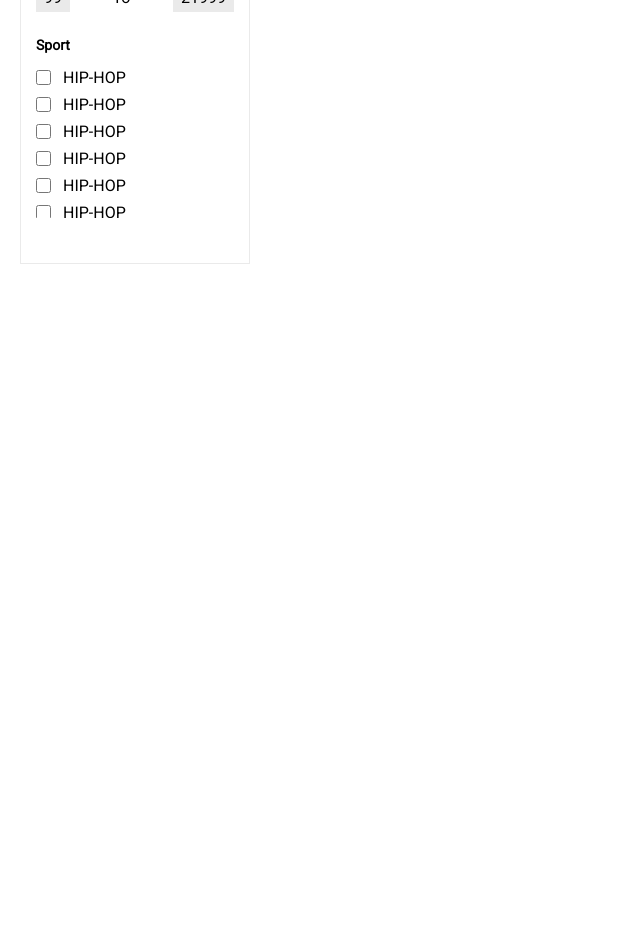
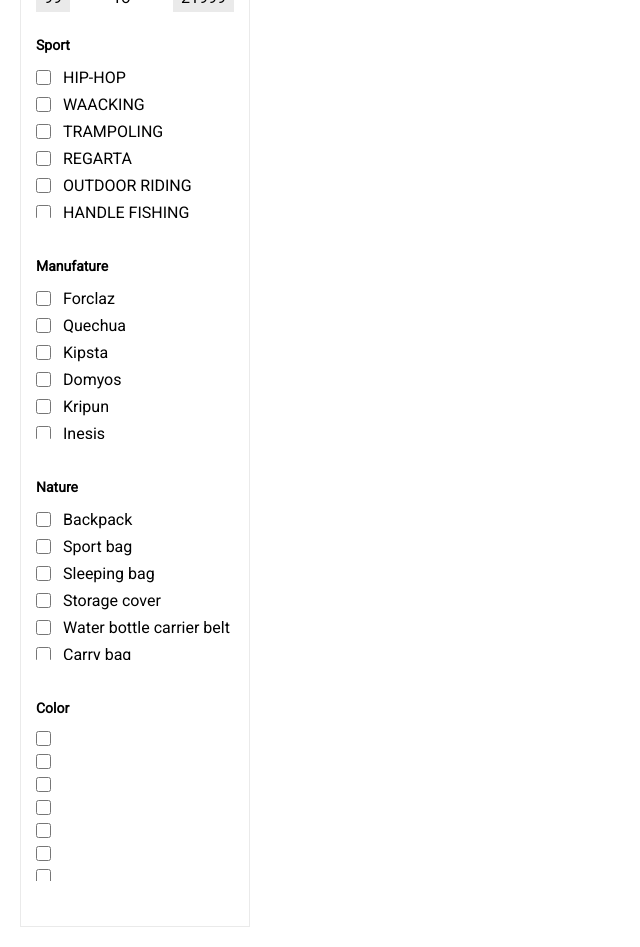
Before and after one commit to Mdakhib/dechathlon-b2b, a React (Create React App) app: page /search in a window 1280 px wide. Shown: the part 300-1247 px from the top of the page, without its empty margins (0-640 px from the left). Before the commit the page ends 800 px from the top, so only its background shows below. Built offline with nearby package versions, Linux system fonts and the light colour scheme.

Commit message:
manufature and nature filter added

```diff
--- a/src/assets/data/filterData.js
+++ b/src/assets/data/filterData.js
@@ -5,42 +5,254 @@ export const sportsFilter = [
   },
   {
     id: 2,
-    name: "HIP-HOP",
+    name: "WAACKING",
   },
   {
     id: 3,
-    name: "HIP-HOP",
+    name: "TRAMPOLING",
   },
   {
     id: 4,
-    name: "HIP-HOP",
+    name: "REGARTA",
   },
   {
     id: 5,
-    name: "HIP-HOP",
+    name: "OUTDOOR RIDING",
+  },
+  {
+    id: 6,
+    name: "HANDLE FISHING",
+  },
+  {
+    id: 7,
+    name: "YACHT SAILING",
+  },
+  {
+    id: 8,
+    name: "DINGHY CATAMARAN SAILING",
+  },
+  {
+    id: 9,
+    name: "WAVEBOARD",
+  },
+  {
+    id: 10,
+    name: "CRICKET",
+  },
+  {
+    id: 11,
+    name: "LACROSSE",
+  },
+  {
+    id: 12,
+    name: "SOFTBALL",
+  },
+  {
+    id: 13,
+    name: "SQUASH",
+  },
+  {
+    id: 14,
+    name: "TOUCH RUBGY",
+  },
+  {
+    id: 15,
+    name: "CROSS COUNTRY SKATING",
+  },
+  {
+    id: 16,
+    name: "SHORE FISHING",
+  },
+  {
+    id: 17,
+    name: "JUDO",
+  },
+  {
+    id: 18,
+    name: "WINDSURF WAVE",
+  },
+  {
+    id: 19,
+    name: "BALLET",
+  },
+  {
+    id: 20,
+    name: "EDUCATIONAL SPORTS",
+  },
+
+];
+
+
+export const manufatureFilter = [
+  {
+    id: 1,
+    name: "Forclaz",
+  },
+  {
+    id: 2,
+    name: "Quechua",
+  },
+  {
+    id: 3,
+    name: "Kipsta",
   },
   {
     id: 4,
-    name: "HIP-HOP",
+    name: "Domyos",
   },
   {
     id: 5,
-    name: "HIP-HOP",
+    name: "Kripun",
+  },
+  {
+    id: 6,
+    name: "Inesis",
+  },
+  {
+    id: 7,
+    name: "Outshock",
+  },
+  {
+    id: 8,
+    name: "Kalenji",
+  },
+  {
+    id: 9,
+    name: "Artengo",
+  },
+  {
+    id: 10,
+    name: "Perfly",
+  },
+  {
+    id: 11,
+    name: "Solognac",
+  },
+  {
+    id: 12,
+    name: "Evadict",
+  },
+  {
+    id: 13,
+    name: "Nabaji",
+  },
+  {
+    id: 14,
+    name: "Riverside",
+  },
+  {
+    id: 15,
+    name: "Itiwit",
+  },
+  {
+    id: 16,
+    name: "Oxelo",
+  },
+  {
+    id: 17,
+    name: "Simond",
+  },
+  {
+    id: 18,
+    name: "Btwin",
+  },
+  {
+    id: 19,
+    name: "Elops",
+  },
+  {
+    id: 20,
+    name: "Korok",
+  },
+];
+
+
+export const natureFilter = [
+  {
+    id: 1,
+    name: "Backpack",
+  },
+  {
+    id: 2,
+    name: "Sport bag",
+  },
+  {
+    id: 3,
+    name: "Sleeping bag",
   },
   {
     id: 4,
-    name: "HIP-HOP",
+    name: "Storage cover",
   },
   {
     id: 5,
-    name: "HIP-HOP",
+    name: "Water bottle carrier belt",
   },
   {
-    id: 4,
-    name: "HIP-HOP",
+    id: 6,
+    name: "Carry bag",
   },
   {
-    id: 5,
-    name: "HIP-HOP",
+    id: 7,
+    name: "Punch bag",
+  },
+  {
+    id: 8,
+    name: "Golf bag",
+  },
+  {
+    id: 9,
+    name: "Mattress",
+  },
+  {
+    id: 10,
+    name: "Water bag",
+  },
+  {
+    id: 11,
+    name: "Waterproof bag",
+  },
+  {
+    id: 12,
+    name: "Frame bag",
+  },
+  {
+    id: 13,
+    name: "Padlock",
+  },
+  {
+    id: 14,
+    name: "Shoe bag",
+  },
+  {
+    id: 15,
+    name: "Bag",
+  },
+  {
+    id: 16,
+    name: "Pillow",
+  },
+  {
+    id: 17,
+    name: "Pouch",
+  },
+  {
+    id: 18,
+    name: "Saddle bag",
+  },
+  {
+    id: 19,
+    name: "Travelling bag",
+  },
+  {
+    id: 20,
+    name: "Trolley",
   },
 ];
+
+export const colorFilter = [
+  {
+    id: 1,
+    bg: 'red'
+  },
+];
--- a/src/components/SearchInputContainer/FilterItemContainer.js
+++ b/src/components/SearchInputContainer/FilterItemContainer.js
@@ -1,6 +1,9 @@
 import React from "react";
 import "./filterItem.css";
 import { sportsFilter } from "../../assets/data/filterData";
+import { manufatureFilter } from "../../assets/data/filterData";
+import { natureFilter } from "../../assets/data/filterData";
+import { colorFilter } from "../../assets/data/filterData";
 
 const FilterItemContainer = () => {
   return (
@@ -34,6 +37,60 @@ const FilterItemContainer = () => {
           })}
         </div>
       </div>
+      <div className="scrollingFilterRangeContainer">
+        <p className="filterRangeHeader">Manufature</p>
+        <div className="scrollingFilterContentContainer">
+          {manufatureFilter.map((item) => {
+            const { id, name } = item;
+            return (
+              <div
+
+                key={id}
+                className="scrollingFilterContentWrap"
+              >
+                <input type="checkbox" />
+                <p>{name} </p>
+              </div>
+            );
+          })}
+        </div>
+      </div>
+      <div className="scrollingFilterRangeContainer">
+        <p className="filterRangeHeader">Nature</p>
+        <div className="scrollingFilterContentContainer">
+          {natureFilter.map((item) => {
+            const { id, name } = item;
+            return (
+              <div
+
+                key={id}
+                className="scrollingFilterContentWrap"
+              >
+                <input type="checkbox" />
+                <p>{name} </p>
+              </div>
+            );
+          })}
+        </div>
+      </div>
+      <div className="scrollingFilterRangeContainer">
+        <p className="filterRangeHeader">Color</p>
+        <div className="scrollingFilterContentContainer">
+          {natureFilter.map((item) => {
+            const { id, bg } = item;
+            return (
+              <div
+
+                key={id}
+                className="scrollingFilterContentWrap"
+              >
+                <input type="checkbox" />
+                <div style={{ background: `${bg}`, width: '10px', height: '10px' }}></div>
+              </div>
+            );
+          })}
+        </div>
+      </div>
     </>
   );
 };
```
